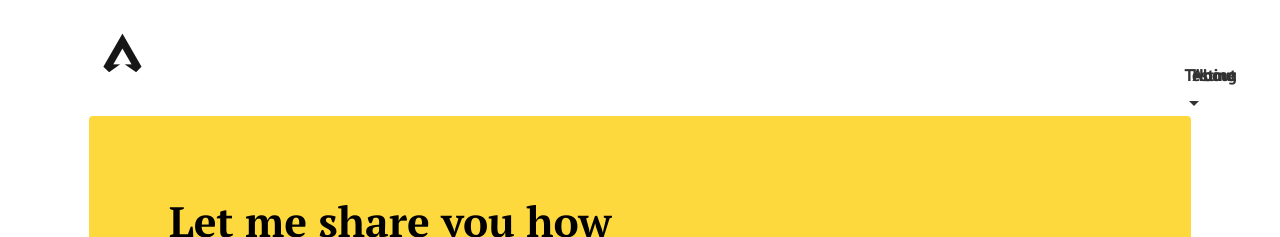
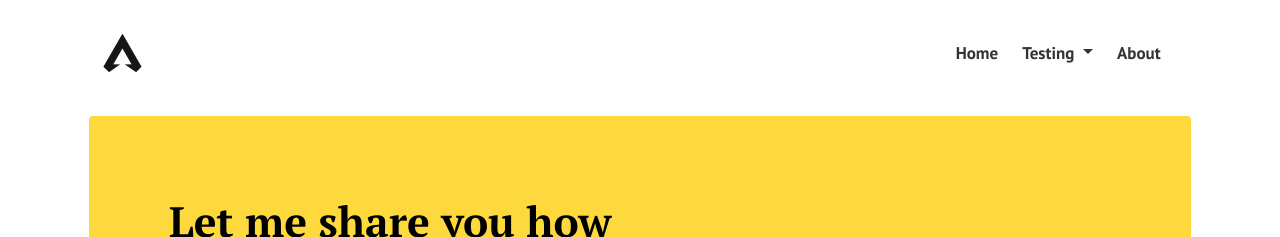
Before and after one commit to ltphuong/ltphuong.github.io, a Jekyll site: the page built from index.html, in a window 1280 px wide. Shown: the top 237 px of the page. Built offline with Jekyll 4.4.1, drawn with Linux system fonts in a browser that asks for light colours; the list of posts is cut into pages by our own code; comment, search, counter and statistics services are not loaded.

Commit message:
update css

```diff
--- a/assets/css/theme.scss
+++ b/assets/css/theme.scss
@@ -141,9 +141,8 @@ small, .small {
   color: #000 !important;
 }
 .navbar-nav .nav-link,
-.dropdown-menu .dropdown-item {
+.dropdown-item {
   transition: background-color 0.3s ease;
-  position: absolute;
 }
 
 /* Sidebar
```
